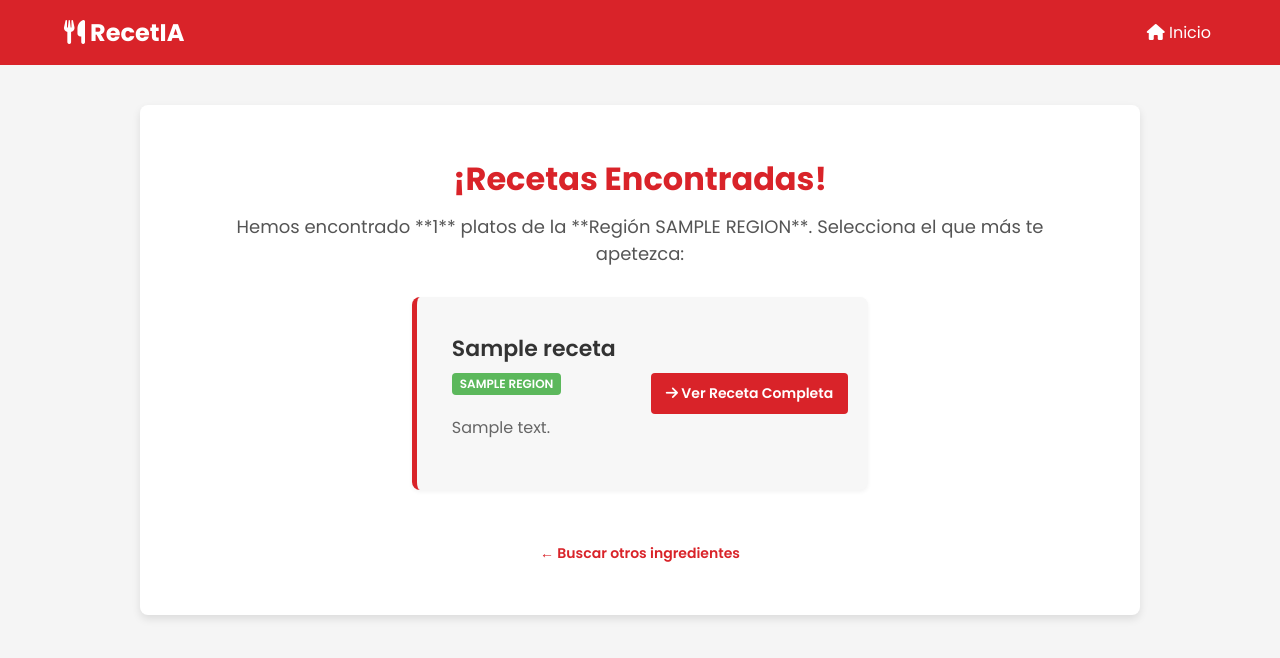
After one commit to RicardoZmr0205/RecetIA, a Flask app: template templates/menu.html in a window 1280 px wide. The commit adds this page. Shown: the top 658 px of the page. Run offline with Flask 3, Linux system fonts and the light colour scheme; the template is opened without the code that fills it: most values are stand-ins (such as "Sample title", 1, 10 or a date in 2020).

Commit message:
Add files via upload

````diff
--- a/app.py
+++ b/app.py
@@ -1,54 +1,54 @@
-from flask import Flask, render_template, request
+from flask import Flask, json, render_template, request
 from google import genai
-import os # Importamos 'os' para manejar la variable de entorno
-
-# =================================================================
-# CONFIGURACIÓN DE FLASK Y GEMINI
-# =================================================================
+import os
 
 app = Flask(__name__)
 
-# Configuración del cliente Gemini
+
+# --- CONFIGURACIÓN DE GEMINI ---
 try:
-    # Intenta obtener la clave API de la variable de entorno
+    # ADVERTENCIA DE SEGURIDAD: Se recomienda encarecidamente usar os.getenv("GEMINI_API_KEY")
+    # y configurar la clave como una variable de entorno, no codificada.
     api_key = os.environ.get("GEMINI_API_KEY")
     if not api_key:
-        # Si la clave no está en el entorno, lanza una advertencia
+
         raise ValueError("La variable de entorno GEMINI_API_KEY no está configurada.")
 
     client = genai.Client(api_key=api_key)
 
 except Exception as e:
-    # Manejo de error si la clave API no está disponible
+
     print(f"ERROR DE CONFIGURACIÓN DE GEMINI: {e}")
-    client = None # El cliente será None si hay un error
+    client = None
 
-# =================================================================
-# FUNCIÓN CENTRAL: LLAMADA A LA IA
-# =================================================================
 
-def generar_receta_con_ia(ingredientes, region):
-    """Genera una receta usando el modelo Gemini, solicitando formato HTML."""
+# --- FUNCIONES DE INTERACCIÓN CON LA IA ---
 
+# FUNCIÓN 1: Genera un menú de 5 platos en formato JSON
+def generar_menu_con_ia(ingredientes, region):
+    """Genera una lista de 5 títulos de recetas con la IA, solicitando formato JSON."""
     if not client:
-        return "❌ ERROR: El servicio de IA no está configurado (revisa tu clave API)."
+        return json.dumps({"recetas": [], "error": "❌ ERROR: El servicio de IA no está configurado."})
 
-    # Construcción del prompt (instrucción detallada para el modelo)
     prompt = f"""
-    Eres RecetIA, un asistente culinario experto en gastronomía peruana.
-    Tu tarea es crear una **única receta tradicional peruana** que utilice los ingredientes disponibles
-    y esté adaptada a la región indicada.
+    Eres RecetIA, un asistente culinario experto.
+    Tu tarea es crear una lista de **5 títulos de platos peruanos** que utilicen los ingredientes disponibles
+    y estén adaptados a la región indicada.
 
     **FORMATO DE SALIDA ESTRICTO:**
-    Genera el contenido utilizando **solamente etiquetas HTML** para la estructura, sin usar Markdown.
-    Usa etiquetas como <h1>, <b>, <p>, <br> y <ul> con <li>.
+    Genera el contenido utilizando **solamente formato JSON**.
+    El JSON debe ser un array llamado "recetas". Cada objeto en el array debe tener las claves: "titulo" y "descripcion_corta".
 
-    **Estructura requerida (en HTML):**
-    1.  Utiliza la etiqueta **<h1>** para el Título de la Receta.
-    2.  Utiliza una etiqueta **<p>** para la Descripción breve.
-    3.  Para la sección de Ingredientes, usa **<b>Ingredientes:</b><br>** seguido de una lista no ordenada **<ul>** con elementos **<li>**.
-    4.  Para las Instrucciones, usa **<b>Instrucciones de Preparación:</b><br>** seguido de una lista ordenada **<ol>** con elementos **<li>**.
-    5.  Asegúrate de que el plato sea de la cocina peruana, enfocándote en las particularidades de la región {region.upper()}.
+    **Estructura JSON requerida:**
+    {{
+        "recetas": [
+            {{
+                "titulo": "Título de la Receta 1",
+                "descripcion_corta": "Breve descripción..."
+            }},
+            // ... 4 recetas más ...
+        ]
+    }}
 
     **Datos del usuario:**
     - Ingredientes disponibles: {ingredientes}
@@ -56,60 +56,117 @@ def generar_receta_con_ia(ingredientes, region):
     """
 
     try:
-        # Llamada a la API de Gemini
         response = client.models.generate_content(
             model='gemini-2.5-flash',
             contents=prompt,
         )
+        return response.text
 
-        # El resultado ahora debería contener etiquetas HTML para el formato
+    except Exception as e:
+        return json.dumps({"recetas": [], "error": f"❌ ERROR al conectar con la IA: {e}"})
+
+# FUNCIÓN 2: Genera la receta detallada en formato HTML
+def generar_detalle_receta_con_ia(titulo, region):
+    """Genera la receta completa para el título seleccionado, solicitando formato HTML."""
+    if not client:
+        return "❌ ERROR: El servicio de IA no está configurado (revisa tu clave API)."
+
+    prompt = f"""
+    Eres RecetIA. Tu tarea es generar la receta completa para el siguiente plato.
+
+    **FORMATO DE SALIDA ESTRICTO:**
+    Genera el contenido utilizando **solamente etiquetas HTML** para la estructura, sin usar Markdown.
+    Usa etiquetas como <h1>, <b>, <p>, <br> y <ul>/<li> y <ol>/<li>.
+
+    **Plato Solicitado:** {titulo}
+    **Región de Enfoque:** {region.upper()}
+    """
+
+    try:
+        response = client.models.generate_content(
+            model='gemini-2.5-flash',
+            contents=prompt,
+        )
         return response.text
 
     except Exception as e:
         return f"❌ ERROR al conectar con la IA: {e}"
 
 
-# =================================================================
-# RUTAS DE FLASK
-# =================================================================
+# --- RUTAS DE LA APLICACIÓN ---
 
+# RUTA 1: RUTA DE INICIO (Soluciona el error 404)
 @app.route('/', methods=['GET'])
 def index():
     """Ruta para la página principal, renderiza index.html."""
     return render_template('index.html')
 
 
+# RUTA 2: BUSCAR MENÚ DE RECETAS (Recibe el formulario y muestra la lista de opciones)
 @app.route('/recetas', methods=['POST'])
-def buscar_recetas():
-    """
-    Recibe los datos del formulario, valida y llama a la IA para generar la receta.
-    """
+def buscar_menu():
     try:
-        # 1. Obtener datos del formulario
         ingredientes = request.form.get('ingredientes')
         region = request.form.get('region')
 
-        # 2. **VALIDACIÓN REQUERIDA**
         if not ingredientes or not region:
-            mensaje = "🚫 **Error de Formulario:** Por favor, ingresa tus **ingredientes** y selecciona una **región** (Costa, Sierra o Selva) para continuar."
+            mensaje = "🚫 **Error de Formulario:** Por favor, ingresa tus **ingredientes** y selecciona una **región**."
             return render_template('resultado.html', resultado=mensaje), 400
 
-        # 3. Llamada a la función de la IA
-        resultado_ia = generar_receta_con_ia(ingredientes, region)
+        # Llama a la IA para generar el menú JSON
+        json_recetas = generar_menu_con_ia(ingredientes, region)
 
-        # 4. Renderiza la página de resultados
+        # Intenta parsear el resultado JSON
+        try:
+            # Limpieza: Quitamos cualquier texto o marcador de formato (como ```json) que la IA pueda haber añadido
+            json_recetas = json_recetas.strip()
+            if json_recetas.startswith('```json'):
+                json_recetas = json_recetas.replace('```json', '', 1).strip()
+            if json_recetas.endswith('```'):
+                json_recetas = json_recetas.rstrip('```').strip()
+
+            data = json.loads(json_recetas)
+            lista_recetas = data.get('recetas', [])
+
+            if not lista_recetas:
+                mensaje = "❌ ERROR: La IA no pudo generar recetas válidas. Inténtalo de nuevo con otros ingredientes."
+                return render_template('resultado.html', resultado=mensaje), 500
+
+        except json.JSONDecodeError:
+            # Si falla el parseo (es decir, la IA no devolvió JSON limpio)
+            mensaje = f"❌ ERROR: La IA no devolvió un formato de menú legible. Texto crudo devuelto: <pre>{json_recetas}</pre>"
+            return render_template('resultado.html', resultado=mensaje), 500
+
+        # Renderiza la nueva plantilla de menú (menu.html)
+        return render_template('menu.html', recetas=lista_recetas, region=region, ingredientes=ingredientes)
+
+    except Exception as e:
+        return render_template('resultado.html', resultado=f"Ocurrió un error inesperado en el servidor: {e}"), 500
+
+
+# RUTA 3: DETALLE DE RECETA (Recibe la selección del menú y muestra el detalle)
+@app.route('/detalle_receta', methods=['POST'])
+def mostrar_detalle():
+    try:
+        titulo = request.form.get('titulo')
+        region = request.form.get('region')
+
+        if not titulo or not region:
+            mensaje = "🚫 **Error:** No se especificó el plato o la región."
+            return render_template('resultado.html', resultado=mensaje), 400
+
+        # Llama a la IA para generar el detalle en HTML
+        resultado_ia = generar_detalle_receta_con_ia(titulo, region)
+
+        # Renderiza el resultado con la plantilla que ya tienes (resultado.html)
         return render_template('resultado.html', resultado=resultado_ia)
 
     except Exception as e:
         return render_template('resultado.html', resultado=f"Ocurrió un error inesperado en el servidor: {e}"), 500
 
 
-# =================================================================
-# INICIO DE LA APLICACIÓN
-# =================================================================
 if __name__ == '__main__':
-    # Asegúrate de que tu clave API esté configurada antes de ejecutar
+
     print("\n--- Ejecutando RecetIA ---")
-    print("Asegúrate de que la variable GEMINI_API_KEY esté configurada.")
-
+    print("Asegúrate de que la variable GEMINI_API_KEY esté configurada o la clave codificada es válida.")
     app.run(debug=True)
--- a/static/styles.css
+++ b/static/styles.css
@@ -420,3 +420,70 @@ a {
         min-width: 100%;
     }
 }
+
+/* --- ESTILOS ADICIONALES PARA menu.html --- */
+
+.menu-selection-container {
+    padding: 50px 5%;
+    max-width: 1000px;
+    margin: 40px auto;
+    background-color: white;
+    border-radius: 8px;
+    box-shadow: 0 4px 8px rgba(0,0,0,0.1);
+}
+
+.menu-selection-container h1 {
+    font-size: 32px;
+    text-align: center;
+    color: #d92329;
+    margin-bottom: 10px;
+}
+
+.menu-selection-container .summary {
+    text-align: center;
+    font-size: 18px;
+    color: #555;
+    margin-bottom: 30px;
+}
+
+/* Modificación de la tarjeta para el menú de selección */
+.recipe-card-menu {
+    background-color: #f7f7f7;
+    border-radius: 8px;
+    border-left: 5px solid #d92329; /* Borde rojo destacado */
+    padding: 20px;
+    margin-bottom: 20px;
+    box-shadow: 0 2px 4px rgba(0,0,0,0.05);
+}
+
+.recipe-card-menu h3 {
+    font-size: 22px;
+    color: #333;
+    margin-bottom: 5px;
+}
+
+.recipe-card-menu .tag {
+    background-color: #5cb85c; /* Etiqueta de región verde */
+}
+
+.recipe-card-menu p {
+    font-size: 16px;
+    color: #666;
+    margin: 10px 0 15px 0;
+}
+
+.view-recipe-button {
+    background-color: #d92329;
+    color: white;
+    border: none;
+    padding: 10px 15px;
+    border-radius: 4px;
+    cursor: pointer;
+    font-size: 14px;
+    font-weight: 600;
+    transition: background-color 0.3s;
+}
+
+.view-recipe-button:hover {
+    background-color: #b71c1c;
+}
--- a/templates/index.html
+++ b/templates/index.html
@@ -29,7 +29,7 @@
             <p>Nuestra inteligencia artificial te recomienda platos deliciosos adaptados a la cultura gastronómica peruana</p>
         </div>
 
-        <form action="{{ url_for('buscar_recetas') }}" method="POST">
+        <form action="{{ url_for('buscar_menu') }}" method="POST">
             <div class="search-form-container">
                 <h2>¿Qué tienes en tu cocina?</h2>
                 <div class="search-input-group">
--- /dev/null
+++ b/templates/menu.html
@@ -0,0 +1,131 @@
+<!DOCTYPE html>
+<html lang="es">
+<head>
+    <meta charset="UTF-8">
+    <meta name="viewport" content="width=device-width, initial-scale=1.0">
+    <title>Selecciona tu Receta | RecetIA</title>
+    <link rel="stylesheet" href="{{ url_for('static', filename='styles.css') }}">
+    <link href="https://fonts.googleapis.com/css2?family=Poppins:wght@300;400;600;700&display=swap" rel="stylesheet">
+    <link rel="stylesheet" href="https://cdnjs.cloudflare.com/ajax/libs/font-awesome/6.0.0-beta3/css/all.min.css">
+
+    <style>
+        /* --- ESTILOS ADICIONALES PARA menu.html --- */
+        .menu-selection-container {
+            padding: 50px 5%;
+            max-width: 1000px;
+            margin: 40px auto;
+            background-color: white;
+            border-radius: 8px;
+            box-shadow: 0 4px 8px rgba(0,0,0,0.1);
+        }
+
+        .menu-selection-container h1 {
+            font-size: 32px;
+            text-align: center;
+            color: #d92329;
+            margin-bottom: 10px;
+        }
+
+        .menu-selection-container .summary {
+            text-align: center;
+            font-size: 18px;
+            color: #555;
+            margin-bottom: 30px;
+        }
+
+        .recipe-card-menu {
+            background-color: #f7f7f7;
+            border-radius: 8px;
+            border-left: 5px solid #d92329; /* Borde rojo destacado */
+            padding: 20px;
+            margin-bottom: 20px;
+            box-shadow: 0 2px 4px rgba(0,0,0,0.05);
+            display: flex;
+            justify-content: space-between;
+            align-items: center;
+        }
+
+        .recipe-card-menu h3 {
+            font-size: 22px;
+            color: #333;
+            margin-bottom: 5px;
+        }
+
+        .recipe-card-menu .tag {
+            background-color: #5cb85c; /* Etiqueta de región verde */
+            padding: 2px 8px;
+            border-radius: 4px;
+            font-size: 12px;
+            font-weight: 600;
+            color: white;
+            display: inline-block;
+            margin-bottom: 10px;
+        }
+
+        .recipe-card-menu p {
+            font-size: 16px;
+            color: #666;
+            margin: 10px 0 15px 0;
+        }
+
+        .view-recipe-button {
+            background-color: #d92329;
+            color: white;
+            border: none;
+            padding: 10px 15px;
+            border-radius: 4px;
+            cursor: pointer;
+            font-size: 14px;
+            font-weight: 600;
+            transition: background-color 0.3s;
+            flex-shrink: 0; /* Asegura que el botón no se encoja */
+        }
+
+        .view-recipe-button:hover {
+            background-color: #b71c1c;
+        }
+    </style>
+</head>
+<body>
+    <header class="navbar">
+        <div class="logo">
+            <i class="fas fa-utensils"></i> RecetIA
+        </div>
+        <nav>
+            <ul>
+                <li><a href="{{ url_for('index') }}"><i class="fas fa-home"></i> Inicio</a></li>
+            </ul>
+        </nav>
+    </header>
+
+    <main class="menu-selection-container">
+        <h1>¡Recetas Encontradas!</h1>
+        <p class="summary">Hemos encontrado **{{ recetas | length }}** platos de la **Región {{ region | upper }}**. Selecciona el que más te apetezca:</p>
+
+        <div class="recipe-cards-container">
+            {% for receta in recetas %}
+            <div class="recipe-card-menu">
+                <div class="recipe-info">
+                    <h3>{{ receta.titulo }}</h3>
+                    <span class="tag region-tag">{{ region | upper }}</span>
+                    <p>{{ receta.descripcion_corta }}</p>
+                </div>
+
+                <form action="{{ url_for('mostrar_detalle') }}" method="POST" style="margin-left: 20px;">
+                    <input type="hidden" name="titulo" value="{{ receta.titulo }}">
+                    <input type="hidden" name="region" value="{{ region }}">
+                    <button type="submit" class="view-recipe-button"><i class="fas fa-arrow-right"></i> Ver Receta Completa</button>
+                </form>
+            </div>
+            {% endfor %}
+
+            {% if not recetas %}
+                <p style="text-align: center;">Lo sentimos, la IA no pudo generar ninguna opción de menú con los datos proporcionados.</p>
+            {% endif %}
+        </div>
+
+        <p style="margin-top: 30px; text-align: center;"><a href="{{ url_for('index') }}" class="view-recipe">← Buscar otros ingredientes</a></p>
+    </main>
+
+</body>
+</html>
````
Also changed, not shown: requirements.txt (line endings or trailing spaces), 1 other file.
